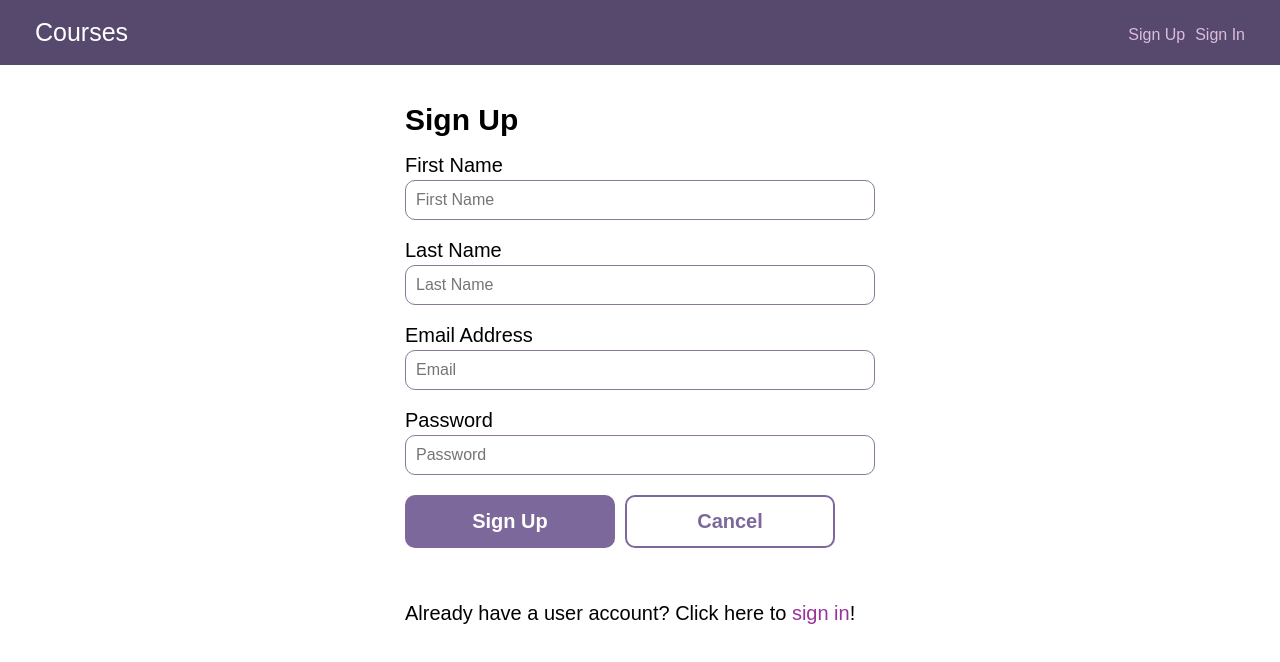
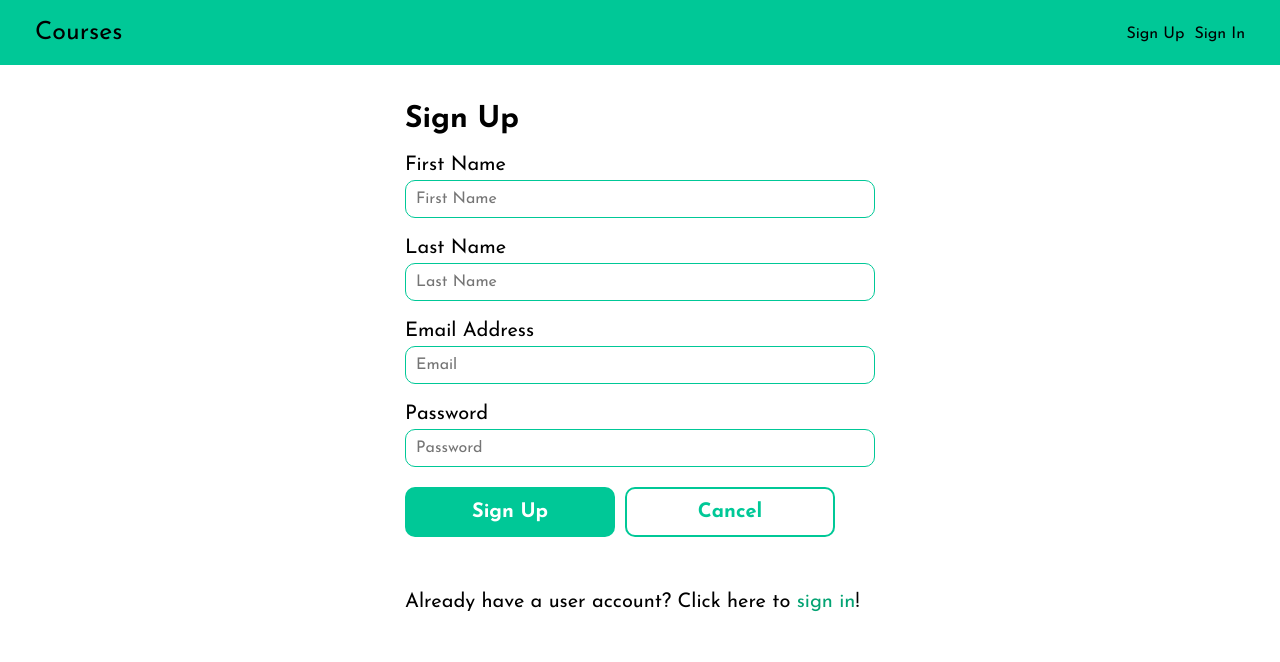
Before and after one commit to DavidMcLaughlin55/react-full-stack-app, a React (Create React App) app in the folder client/: page /signup in a window 1280 px wide. Shown: the top 662 px of the page. Built offline with nearby package versions, Linux system fonts and the light colour scheme.

Commit message:
Components-Validation errors display
Validation errors now display for CreateCourse, UpdateCourse and UserSignUp.
CSS styling adjusted.

```diff
--- a/client/src/components/CreateCourse.js
+++ b/client/src/components/CreateCourse.js
@@ -1,6 +1,7 @@
 import React, { useContext, useState } from 'react';
 import { useNavigate } from 'react-router-dom';
 import { CourseAppContext } from '../context/context';
+import ValidationErrors from './ValidationErrors';
 
 function CreateCourse() {
 
@@ -10,7 +11,7 @@ function CreateCourse() {
     const [description, setDescription] = useState('');
     const [estimatedTime, setEstimatedTime] = useState('');
     const [materialsNeeded, setMaterialsNeeded] = useState('');
-    const [errors, setErrors] = useState([]);
+    const [errors, setErrors] = useState(null);
 
     // Brings user back to home page.
     let navigate = useNavigate();
@@ -29,13 +30,12 @@ function CreateCourse() {
             .then(errors => {
                 if (errors) {
                     console.log('Error creating course.');
-                    setErrors(errors);
                 } else {
                     navigate('/');
                 };
             })
-            .catch(err => {
-                console.log(err);
+            .catch(error => {
+                setErrors(error.response.data.errors);
             });
     };
 
@@ -44,6 +44,7 @@ function CreateCourse() {
         <main>
             <div className="wrap">
                 <h2>Create Course</h2>
+                {errors ? <ValidationErrors errorMessages={errors} /> : null}
                 <form onSubmit={createNewCourse}>
                     <div className="main--flex">
                         <div>
--- a/client/src/components/UpdateCourse.js
+++ b/client/src/components/UpdateCourse.js
@@ -1,6 +1,7 @@
 import React, { useState, useEffect, useContext } from 'react';
 import { useParams, useNavigate } from 'react-router-dom';
 import { CourseAppContext } from '../context/context';
+import ValidationErrors from './ValidationErrors';
 import axios from 'axios';
 
 function UpdateCourse() {
@@ -8,11 +9,11 @@ function UpdateCourse() {
     const { actions, authenticatedUser } = useContext(CourseAppContext);
     const [user, setUser] = useState('');
     const { id } = useParams();
-    const [errors, setErrors] = useState([]);
+    const [errors, setErrors] = useState(null);
 
     // Form variables
-    const [title, setTitle] = useState();
-    const [description, setDescription] = useState('');
+    const [title, setTitle] = useState(null);
+    const [description, setDescription] = useState(null);
     const [estimatedTime, setEstimatedTime] = useState('');
     const [materialsNeeded, setMaterialsNeeded] = useState('');
 
@@ -49,13 +50,13 @@ function UpdateCourse() {
             .then(errors => {
                 if (errors) {
                     console.log('Error updating course.');
-                    return setErrors(errors);
                 } else {
                     navigate('/');
                 };
             })
-            .catch(err => {
-                console.log(err);
+            .catch(error => {
+                setErrors(error.response.data.errors)
+                console.log('Course could not be updated', error.response.data.errors);
             });
     };
 
@@ -63,11 +64,12 @@ function UpdateCourse() {
         <main>
             <div className="wrap">
                 <h2>Update Course</h2>
+                {errors ? <ValidationErrors errorMessages={errors} /> : null}
                 <form onSubmit={submitCourseUpdate}>
                     <div className="main--flex">
                         <div>
                             <label htmlFor="courseTitle">Course Title</label>
-                            <input id="courseTitle" name="courseTitle" type="text" defaultValue={title} onChange={(e) => setTitle(e.target.value)}></input>
+                            <input id="courseTitle" name="courseTitle" type="text" defaultValue={title} onChange={(e) => setTitle(e.target.value ? e.target.value : null)}></input>
 
                             <p>By {user.firstName} {user.lastName}</p>
 
--- a/client/src/components/UserSignUp.js
+++ b/client/src/components/UserSignUp.js
@@ -10,7 +10,7 @@ function UserSignUp() {
     const [lastName, setLastName] = useState('');
     const [emailAddress, setEmailAddress] = useState('');
     const [password, setPassword] = useState('');
-    const [errors, setErrors] = useState([]);
+    const [errors, setErrors] = useState(null);
 
     // Brings user back to home page.
     let navigate = useNavigate();
@@ -27,9 +27,8 @@ function UserSignUp() {
         console.log(user);
         actions.createUser(user)
             .then(errors => {
-                if (errors.length) {
+                if (errors.length > 0) {
                     console.log('Error signing up user.');
-                    setErrors([errors]);
                 } else {
                     actions.userSignIn(emailAddress, password)
                         .then(() => {
@@ -37,8 +36,9 @@ function UserSignUp() {
                         });
                 };
             })
-            .catch(err => {
-                console.log(err);
+            .catch(error => {
+                setErrors(error.response.data.errors)
+                console.log('User could not be created', error.response.data.errors);
             });
     };
 
@@ -46,7 +46,7 @@ function UserSignUp() {
         <main>
             <div className="form--centered">
                 <h2>Sign Up</h2>
-                {errors.length > 0 ? <ValidationErrors errorMessages={errors} /> : null}
+                {errors ? <ValidationErrors errorMessages={errors} /> : null}
                 <form onSubmit={signUpUser}>
                     <label htmlFor="firstName">First Name</label>
                     <input id="firstName" name="firstName" type="text" placeholder="First Name" value={firstName} onChange={(e) => setFirstName(e.target.value)}></input>
--- a/client/src/styles/global.css
+++ b/client/src/styles/global.css
@@ -1,4 +1,8 @@
 /* global.css */
+
+/* Font Style Imports */
+@import url('https://fonts.googleapis.com/css2?family=Josefin+Sans:wght@400;700&display=swap');
+
 * {
     box-sizing: border-box;
 }
@@ -6,7 +10,7 @@ html {
     font-size: 1.25em;
 }
 body {
-    font-family: 'Work Sans', sans-serif;
+    font-family: 'Josefin Sans', sans-serif;
 }
 h2 {
     font-size: 1.5rem;
@@ -20,16 +24,17 @@ p {
     hyphens: auto;
 }
 a {
-    color: #939;
+    color: #04a373;
     text-decoration: none;
 }
+
 .wrap {
     max-width: 1250px;
     margin: 0 auto;
     padding: 0 1rem;
 }
 header {
-    background: #57496e;
+    background: #00C897;
     color: #fff;
     padding: 1rem 0;
     margin-bottom: 2rem;
@@ -41,13 +46,13 @@ header {
 }
 .header--logo a {
     font-size: 1.25rem;
-    color: #fff;
+    color: #000;
 }
 header li {
     font-size: .8rem;
 }
 header nav a {
-    color: #dbd;
+    color: #000;
 }
 header nav a:hover {
     color: #fff;
@@ -62,12 +67,17 @@ header nav a:hover {
     margin-left: .5rem;
 }
 .course--module {
-    background: #7c689b;
+    background: #00C897;
     border-radius: .5rem;
     padding: 1.5rem;
     margin-bottom: 1.5rem;
     display: block;
 }
+
+.course--module:hover {
+    border: #000 solid 2px;
+}
+
 .course--label {
     color: #fff;
     font-size: .9rem;
@@ -80,16 +90,20 @@ header nav a:hover {
     font-size: 1.25rem;
 }
 .course--add--module {
-    background: #ddd9e4;
-    color: #57496e;
+    background: #000;
+    color: #00C897;
     font-weight: 300;
     font-size: 1.25rem;
+}
+
+.course--add--module:hover {
+    border: solid #00C897 3px;
 }
 .course--add--title .add {
     width: 20px;
     height: auto;
     margin-right: 5px;
-    fill: #57496e;
+    fill: #00C897;
 }
 .course--detail--title {
     padding-bottom: .25rem;
@@ -104,7 +118,7 @@ header nav a:hover {
     font-size: 2rem;
     margin-bottom: .5rem;
     font-weight: 700;
-    color: #47395e;
+    color: #00C897;
 }
 .course--detail--list {
     font-weight: 300;
@@ -112,18 +126,18 @@ header nav a:hover {
     line-height: 1.5;
 }
 .actions--bar {
-    background: #e9e5f0;
+    background: rgb(26, 25, 25);
     padding: 1rem 0;
     margin: -2rem 0 2rem;
 }
 .validation--errors {
-    background: #e9e5f0;
+    background: #f5f5f1;
     padding: 1rem;
     border-radius: .5rem;
     margin-bottom: 2.5rem;
 }
 .validation--errors h3 {
-    color: #800;
+    color: rgb(219, 10, 10);
     font-size: 1.25rem;
     margin-bottom: .5rem;
 }
@@ -157,17 +171,17 @@ input, textarea {
     width: 100%;
     color: #332a40;
     border-radius: .5rem;
-    border: 1px solid #8c789b;
+    border: 1px solid #00C897;
     padding: .5rem;
     margin-bottom: 1rem;
-    font-family: 'Work Sans', sans-serif;
+    font-family: 'Josefin Sans', sans-serif;
     font-size: .8rem;
 }
 textarea {
     min-height: 300px;
 }
 .button {
-    background: #7c689b;
+    background: #00C897;
     color: #fff;
     font-size: 1rem;
     padding: .75rem 1.5rem;
@@ -177,6 +191,7 @@ textarea {
     width: 210px;
     text-align: center;
     border-radius: .5rem;
+    font-family: 'Josefin Sans', sans-serif;
     font-weight: bold;
     transition: background 0.2s;
 }
@@ -184,18 +199,18 @@ textarea {
     margin-bottom: 0;
 }
 .button:not(.button-secondary):hover {
-    background: #63537d;
+    background: #019267;
     cursor: pointer;
 }
 .button-secondary {
-    color: #7c689b;
+    color: #00C897;
     background: none;
-    box-shadow: 0 0 0 2px #7c689b inset;
+    box-shadow: 0 0 0 2px #00C897 inset;
     transition: box-shadow 0.2s, color 0.2s;
 }
 .button-secondary:hover {
-    color: #63537d;
-    box-shadow: 0 0 0 2px #63537d inset;
+    color: #019267;
+    box-shadow: 0 0 0 2px #019267 inset;
     cursor: pointer;
 }
 input:focus, button:focus, .button:focus, textarea:focus {
```
Also changed, not shown: 2 other files (tests, documents, lock files or other folders).
